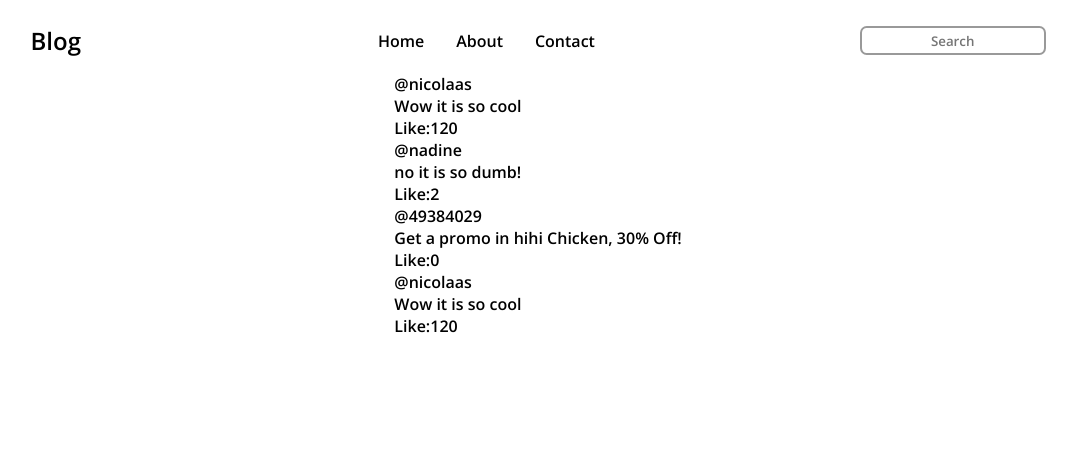
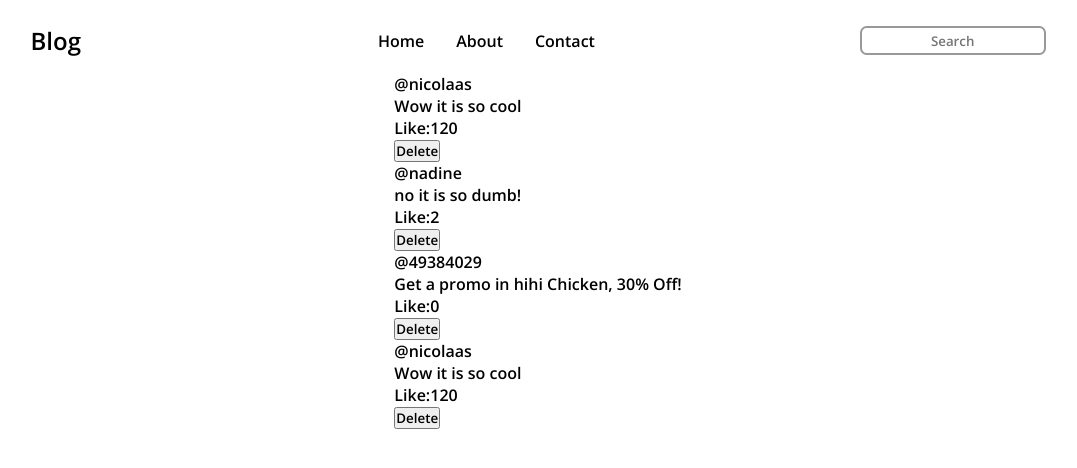
Before and after one commit to Nicolaas0/mini-micro-blog, a React (Create React App) app: page / in a window 1280 px wide. Shown: the top 468 px of the page, without its empty margins (102-1179 px from the left). Built offline with nearby package versions, Linux system fonts and the light colour scheme.

Commit message:
add function props

```diff
--- a/src/resultShow.js
+++ b/src/resultShow.js
@@ -2,7 +2,7 @@ import React from "react";
 
 const ResultShow = (prop) => {
   const data = prop.val;
-  console.log(prop, data);
+  const handleDelete = prop.del;
 
   return (
     <div className="result-show">
@@ -11,6 +11,7 @@ const ResultShow = (prop) => {
           <div>{d.username}</div>
           <p>{d.message}</p>
           <div>Like:{d.like}</div>
+          <button onClick={() => handleDelete(d.id)}>Delete</button>
         </div>
       ))}
     </div>
```
